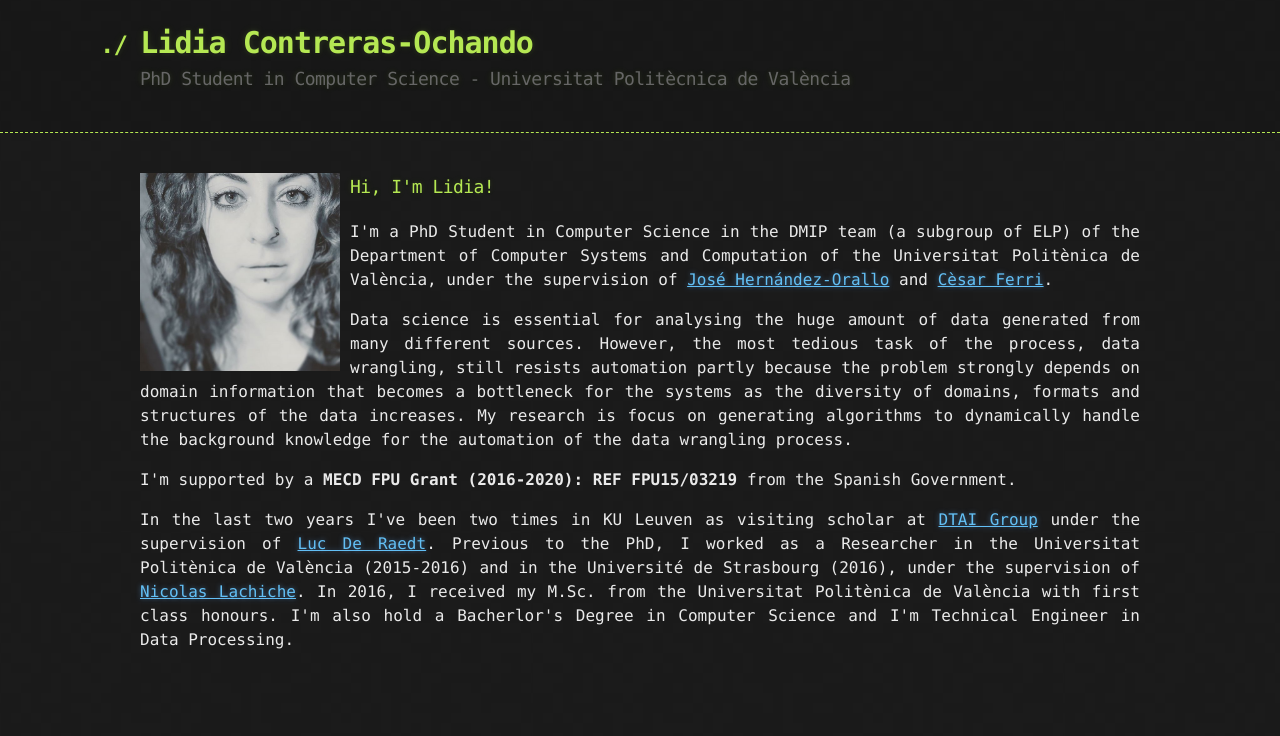
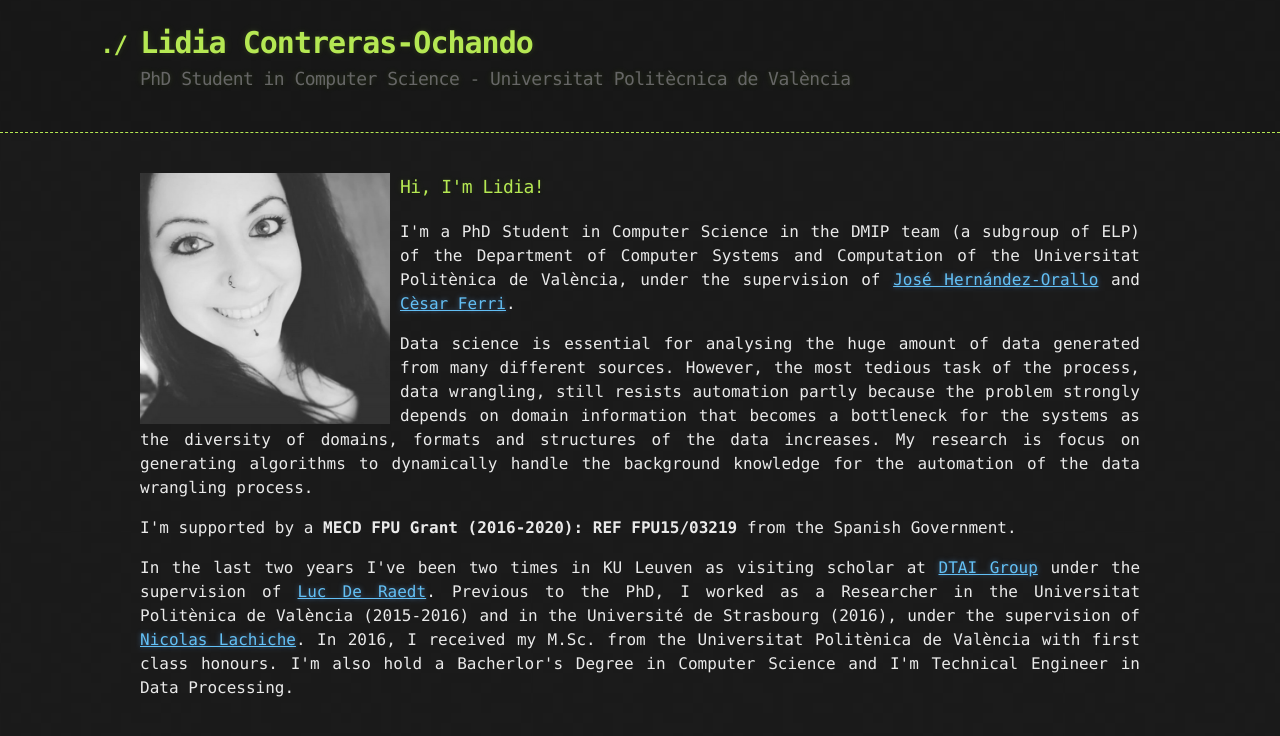
Before and after one commit to liconoc/liconoc.github.io, a Jekyll site: the page built from index.md, in a window 1280 px wide. Shown: the top 736 px of the page. Built offline with Jekyll 4.4.1, drawn with Linux system fonts in a browser that asks for light colours.

Commit message:
Update liconoc.html

```diff
--- a/_layouts/liconoc.html
+++ b/_layouts/liconoc.html
@@ -16,7 +16,7 @@
 			float:left;
 			margin-right: 10px;
 			margin-bottom: 0px;
-			max-width: 200px;
+			max-width: 250px;
 		}
 
 		.bold{
@@ -46,7 +46,7 @@
       <section id="main_content">
 
 			<section id="about">
-				<img id="foto" src="images/lidia.png" >
+				<img id="foto" src="images/lidia2.png" >
 				<h3>Hi, I'm Lidia!</h3>
 
 				<p>I'm a PhD Student in Computer Science in the DMIP team (a subgroup of ELP) of the Department of Computer Systems and Computation of the Universitat Politènica de València, under the supervision of <a href="http://josephorallo.webs.upv.es/" target="_blank">José Hernández-Orallo</a> and <a href="http://personales.upv.es/ceferra/" target="_blank">Cèsar Ferri</a>.</p>
```
